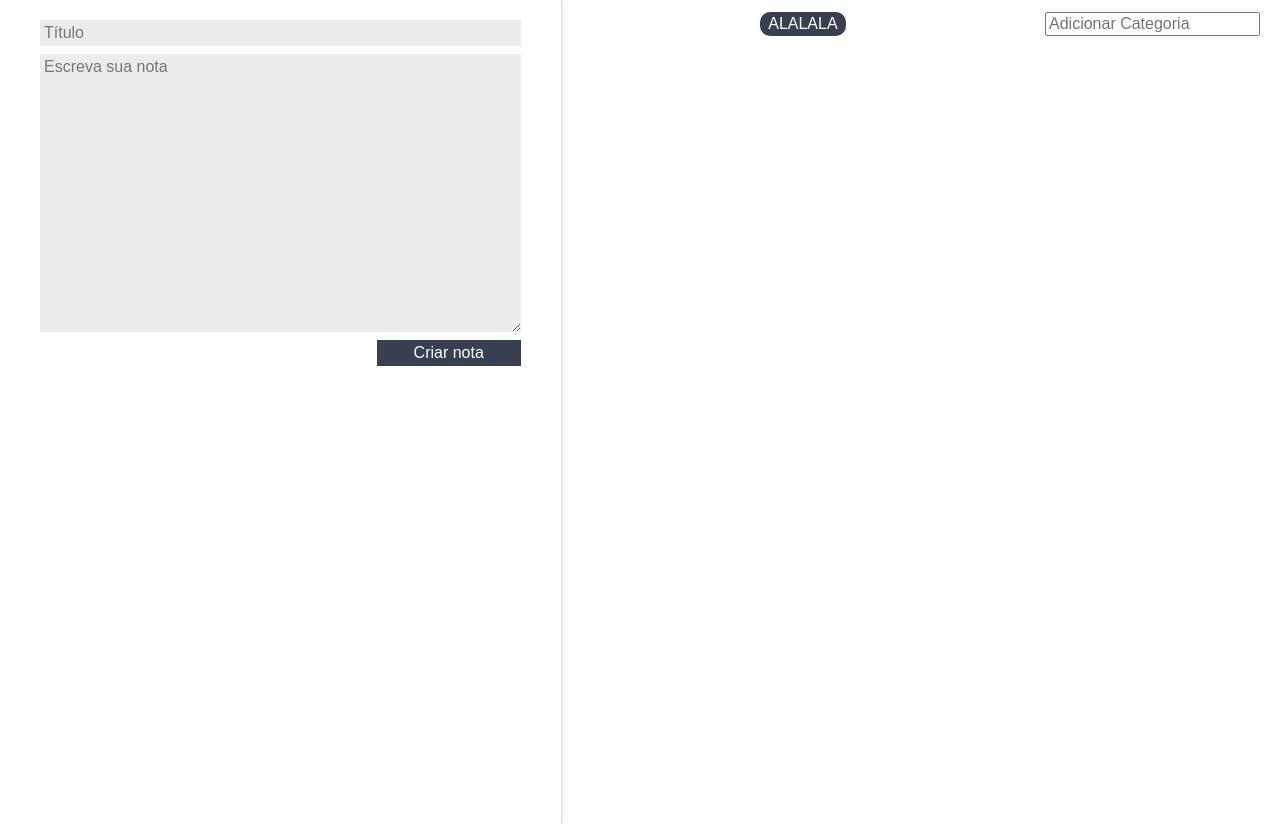
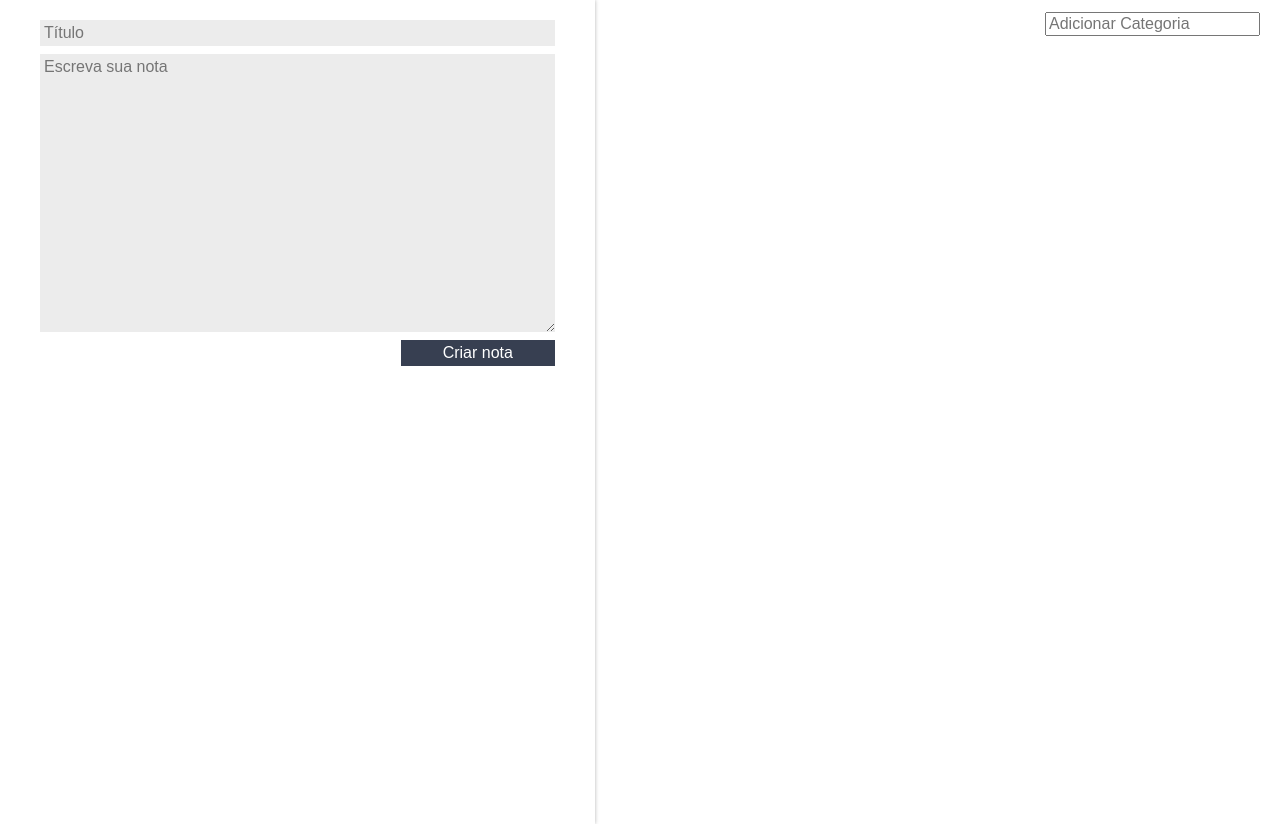
Before and after one commit to caiomcs04/Notes-generator, a React (Create React App) app: page / in a window 1280 px wide. Built offline with nearby package versions, Linux system fonts and the light colour scheme.

Commit message:
function handle categoy

```diff
--- a/src/App.js
+++ b/src/App.js
@@ -13,6 +13,7 @@ class App extends Component {
     super()
     this.state = {
       notes: [],
+      categorys: [],
     }
   }
 
@@ -21,6 +22,14 @@ class App extends Component {
     const newNotes = [...this.state.notes, newNote]
     const newState = {
       notes: newNotes
+    }
+    this.setState(newState)
+  }
+
+  handleCategory(category){
+    const newCategorys = [...this.state.categorys, category]
+    const newState = {
+      ...this.state, categorys:newCategorys
     }
     this.setState(newState)
   }
@@ -36,7 +45,8 @@ class App extends Component {
       <section className="conteudo">
         <RegisterForm handleNote={this.handleNote.bind(this)} />
         <main className="conteudo-principal">
-          <CategoryList />
+          <CategoryList categorys={this.state.categorys}
+          handleCategory ={this.handleCategory.bind(this)}/>
           <NotesList
             deleteNote={this.deleteNote.bind(this)}
             notes={this.state.notes} />
--- a/src/components/CategoryList/CategoryList.jsx
+++ b/src/components/CategoryList/CategoryList.jsx
@@ -4,9 +4,10 @@ import "./style.css"
 
 class CategoryList extends Component {
 
-  handleInputEvent(e){
-    if(e.key === "Enter"){
-    console.log("opa")
+  handleInputEvent(e) {
+    if (e.key === "Enter") {
+      let category = e.target.value
+      this.props.handleCategory(category);
     }
   }
 
@@ -14,12 +15,15 @@ class CategoryList extends Component {
     return (
       <section className="category">
         <ul className="category-list">
-          <li className="category-item">ALALALA</li>
+          {this.props.categorys.map((category, index) => {
+            return <li key={index} className="category-item">{category}</li>
+          })
+          }
         </ul>
         <input type="text"
-         className="category-input"
-         placeholder="Adicionar Categoria"
-         onKeyUp={this.handleInputEvent.bind(this)}/>
+          className="category-input"
+          placeholder="Adicionar Categoria"
+          onKeyUp={this.handleInputEvent.bind(this)} />
       </section>
     )
   }
```
